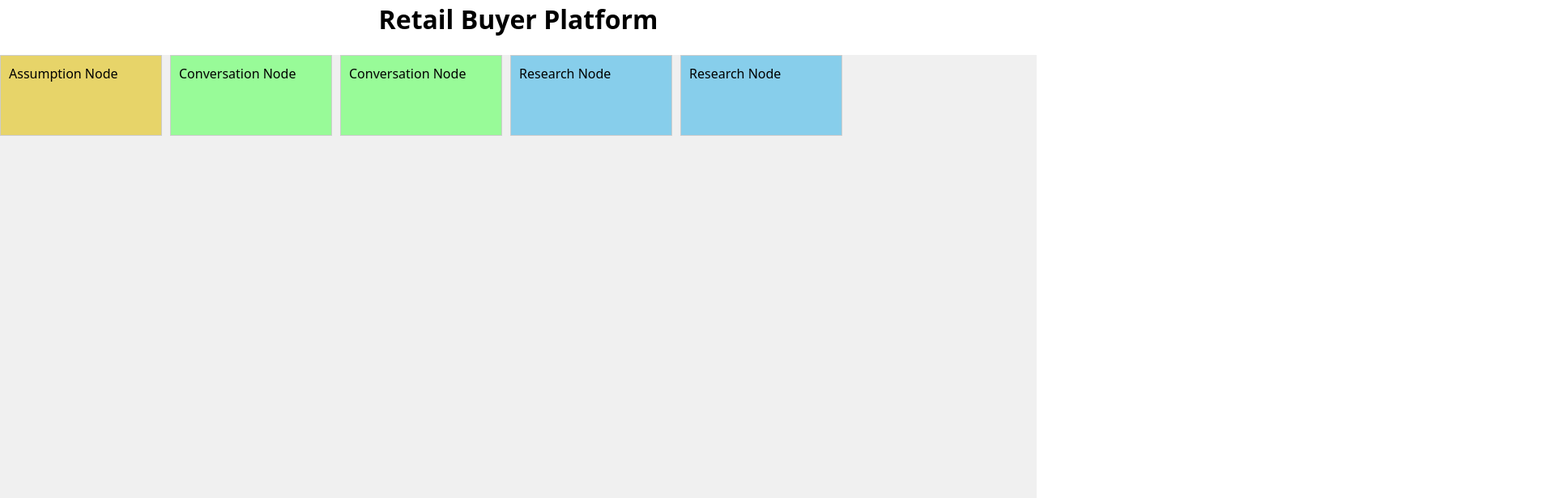
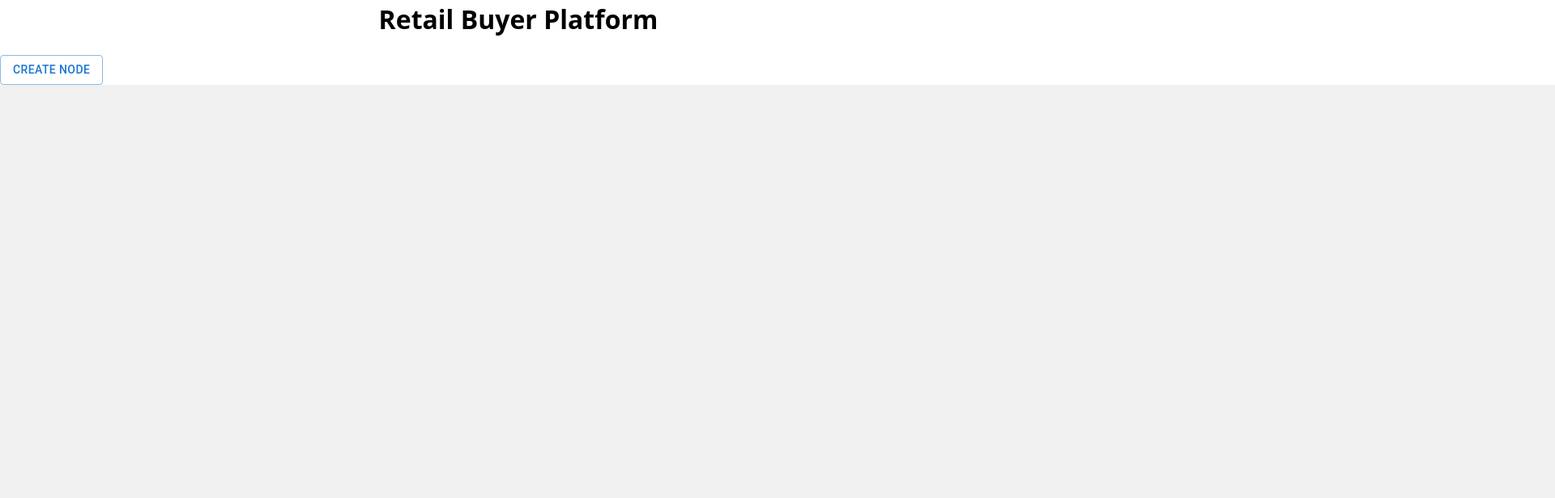
Before and after one commit to dylanmcguir3/externalbrain, a Next.js app: page /graph in a window 1280 px wide. Shown: the top 616 px of the page at 81% size, 1920 px wide, since content can reach past the window. Built offline with nearby package versions, Linux system fonts and the light colour scheme.

Commit message:
funtionality to add nodes with button

```diff
--- a/components/AssumptionNode.tsx
+++ b/components/AssumptionNode.tsx
@@ -1,5 +1,6 @@
 import { useDrag, useDragLayer } from 'react-dnd';
 import { useState, useEffect } from 'react';
+import { Position } from 'postcss';
 
 interface AssumptionNodeProps {
   id: string;
@@ -25,6 +26,7 @@ const AssumptionNode: React.FC<AssumptionNodeProps> = ({ id }) => {
         });
       }
     } else {
+      console.log(initialPosition, position)
       setInitialPosition(position);
     }
   }, [isDragging, initialSourceClientOffset, sourceClientOffset]);
@@ -34,8 +36,9 @@ const AssumptionNode: React.FC<AssumptionNodeProps> = ({ id }) => {
     item: { id },
   });
 
-  const style = {
-    transform: `translate(${position.x}px, ${position.y}px)`
+  const style : {transform: string, position : 'absolute'} = {
+    transform: `translate(${position.x}px, ${position.y}px)`,
+    position: 'absolute',
   };
 
   return (
--- a/components/ConversationNode.tsx
+++ b/components/ConversationNode.tsx
@@ -35,8 +35,9 @@ const ConversationNode: React.FC<ConversationNodeProps> = ({ id }) => {
     item: { id },
   });
 
-  const style = {
-    transform: `translate(${position.x}px, ${position.y}px)`
+  const style : {transform: string, position : 'absolute'} = {
+    transform: `translate(${position.x}px, ${position.y}px)`,
+    position: 'absolute',
   };
 
   return (
--- /dev/null
+++ b/components/NodeCreationButton.tsx
@@ -0,0 +1,45 @@
+import React, { useState } from 'react';
+import Button from '@mui/material/Button';
+import Menu from  '@mui/material/Menu';
+import MenuItem from '@mui/material/MenuItem';
+
+interface NodeCreationButtonProps {
+  onCreateNode: (nodeType: string) => void;
+}
+
+const NodeCreationButton: React.FC<NodeCreationButtonProps> = ({onCreateNode}) => {
+  const [anchorEl, setAnchorEl] = useState<null | HTMLElement>(null);
+
+  const handleClick = (event: React.MouseEvent<HTMLButtonElement>) => {
+    setAnchorEl(event.currentTarget);
+  };
+
+  const handleClose = () => {
+    setAnchorEl(null);
+  };
+
+  const handleMenuItemClick = (nodeType: string) => {
+    onCreateNode(nodeType);
+    handleClose();
+  };
+
+  return (
+    <div>
+      <Button variant="outlined" color="primary" onClick={handleClick}>
+        Create Node
+      </Button>
+      <Menu
+        anchorEl={anchorEl}
+        keepMounted
+        open={Boolean(anchorEl)}
+        onClose={handleClose}
+      >
+        <MenuItem onClick={() => handleMenuItemClick('Assumption')}>Assumption Node</MenuItem>
+        <MenuItem onClick={() => handleMenuItemClick('Conversation')}>Conversation Node</MenuItem>
+        <MenuItem onClick={() => handleMenuItemClick('Research')}>Research Node</MenuItem>
+      </Menu>
+    </div>
+  );
+};
+
+export default NodeCreationButton;
--- a/components/ResearchNode.tsx
+++ b/components/ResearchNode.tsx
@@ -35,8 +35,9 @@ const ResearchNode: React.FC<ResearchNodeProps> = ({ id }) => {
     item: { id },
   });
 
-  const style = {
-    transform: `translate(${position.x}px, ${position.y}px)`
+  const style : {transform: string, position : 'absolute'} = {
+    transform: `translate(${position.x}px, ${position.y}px)`,
+    position: 'absolute',
   };
 
   return (
--- a/package.json
+++ b/package.json
@@ -11,7 +11,7 @@
   "dependencies": {
     "@emotion/react": "^11.11.3",
     "@emotion/styled": "^11.11.0",
-    "@mui/material": "^5.15.2",
+    "@mui/material": "^5.15.3",
     "axios": "^1.6.4",
     "matter-js": "^0.19.0",
     "next": "14.0.4",
--- a/pages/graph.tsx
+++ b/pages/graph.tsx
@@ -1,10 +1,10 @@
 // pages/graph.js
-import React from 'react';
+import React, { useState } from 'react';
 import AssumptionNode from '../components/AssumptionNode';
 import ResearchNode from '../components/ResearchNode';
 import ConversationNode from '../components/ConversationNode';
-import { DndProvider, useDrop } from 'react-dnd';
-import { HTML5Backend } from 'react-dnd-html5-backend';
+import { useDrop } from 'react-dnd';
+import NodeCreationButton from '../components/NodeCreationButton';
 
 const GraphPage = () => {
   const [, drop] = useDrop({
@@ -14,16 +14,40 @@ const GraphPage = () => {
     },
   });
 
+  interface Node {
+    id: string;
+    type: string;
+  }
+
+  const [nodes, setNodes] = useState<Node[]>([]);
+
+  const createNode = (nodeType: string) => {
+    const newNode = {
+      id: `${nodeType.toLowerCase()}-${nodes.length + 1}`,
+      type: nodeType.toUpperCase(),
+    };
+    setNodes(prevNodes => [newNode, ...prevNodes]);
+    console.log(nodes);
+  };
+
   return (
     <div className="graph-container">
       <h1>Retail Buyer Platform</h1>
-        <div ref={drop} className="node-container">
-          <AssumptionNode id="assumption-1" />
-          <ConversationNode id="conversation-1" />
-          <ConversationNode id="conversation-2" />
-          <ResearchNode id="research-1" />
-          <ResearchNode id="research-2" />
-        </div>
+      <NodeCreationButton onCreateNode={createNode} />
+      <div ref={drop} className="node-container">
+        {nodes.map(node => {
+          switch (node.type) {
+            case 'ASSUMPTION':
+              return <AssumptionNode key={node.id} id={node.id} />;
+            case 'CONVERSATION':
+              return <ConversationNode key={node.id} id={node.id} />;
+            case 'RESEARCH':
+              return <ResearchNode key={node.id} id={node.id} />;
+            default:
+              return null;
+          }
+        })}
+      </div>
     </div>
   );
 };
--- a/pages/index.tsx
+++ b/pages/index.tsx
@@ -1,7 +1,3 @@
-import MaterialList from "../components/list"
-import Blob from "../components/blob"
-import { Button } from "@mui/material"
-
 export default function Home() {
   return (
     <div>
--- a/styles/graph.css
+++ b/styles/graph.css
@@ -21,9 +21,8 @@
 }
 
 .node-container {
-  display: flex;
   gap: 10px;
   background-color: #f0f0f0;
-  width: 1000;
+  width: 2000px;
   height: 1000px;
 }
```
Also changed, not shown: 1 other file (tests, documents, lock files or other folders).
